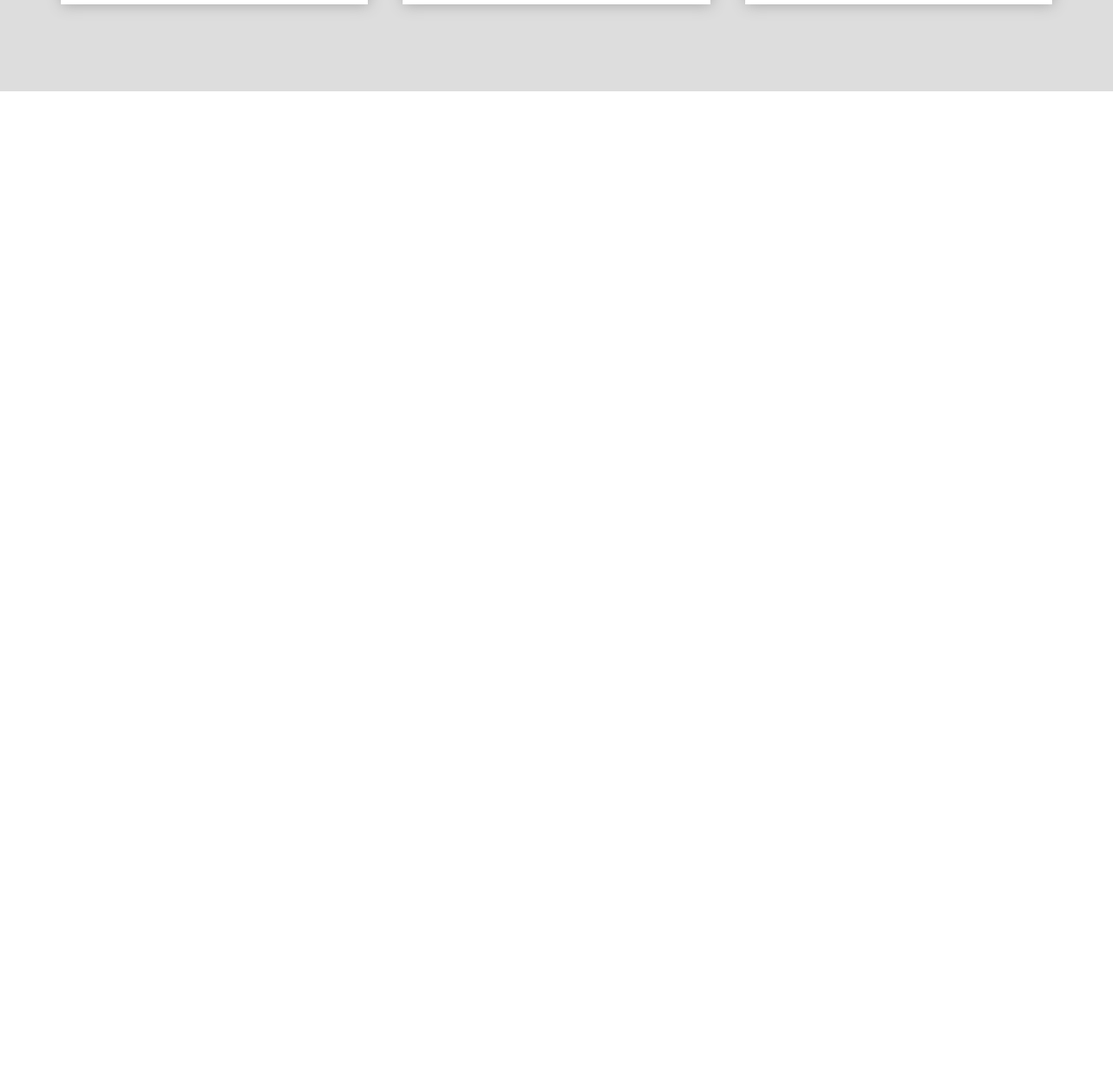
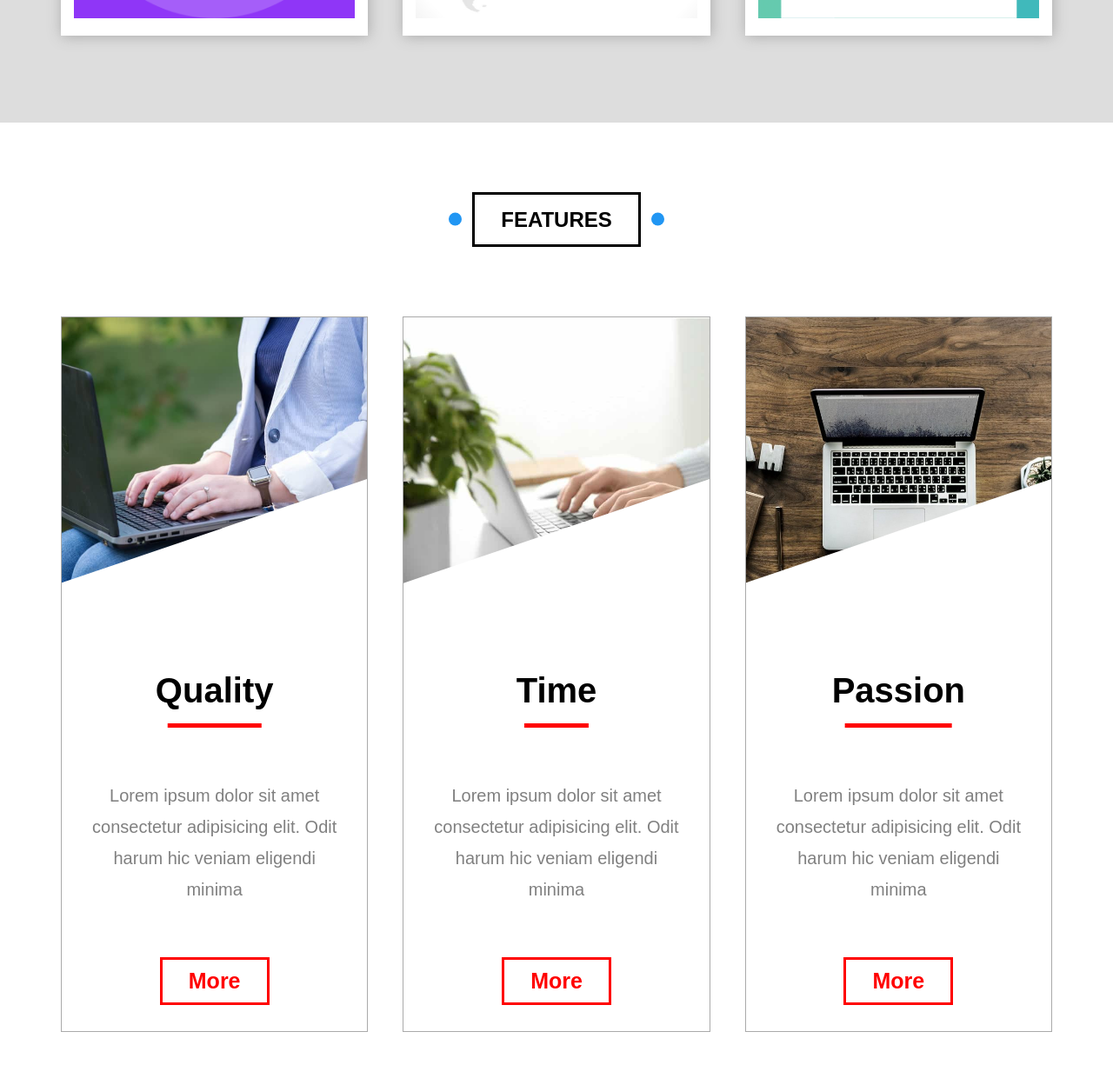
Before and after one commit to Ahmed-Bawazir/Template_Three, a plain HTML site: page index.html in a window 1280 px wide. Shown: the part 2854-4079 px from the top of the page at 87% size. Before the commit the page ends 2959 px from the top, so only its background shows below. Drawn offline with Linux system fonts and the light colour scheme.

Commit message:
Create My Web Site ..

```diff
--- a/css/styly.css
+++ b/css/styly.css
@@ -379,34 +379,30 @@ header .second-nav ul li a i {
   color: var(--main-color);
 }
 /* End Articles */
+/* Start Gallery */
 .gallery {
   background-color: #ddd;
   padding-bottom: 100px;
-
 }
-.gallery .gallery-content{
+.gallery .gallery-content {
   display: grid;
   grid-template-columns: repeat(auto-fill, minmax(300px, 1fr));
   gap: 40px;
 }
-.gallery .gallery-content .box-image{
-  display: flex;
-  justify-content: center;
-  align-items: center;
+.gallery .gallery-content .box-image {
+  padding: 15px;
   background-color: white;
   box-shadow: 1px 1px 15px 0px #aaa;
   transition: var(--transitionTime);
 }
-.gallery .gallery-content .box-image:hover{
+.gallery .gallery-content .box-image:hover {
   box-shadow: 5px 5px 15px 0px gray;
 }
-.gallery .gallery-content .box-image .image{
-  max-width: 95%;
+.gallery .gallery-content .box-image .image {
   overflow: hidden;
-  max-height: 95%;
   position: relative;
 }
-.gallery .gallery-content .box-image .image::before{
+.gallery .gallery-content .box-image .image::before {
   content: "";
   position: absolute;
   width: 0;
@@ -415,23 +411,120 @@ header .second-nav ul li a i {
   top: 50%;
   left: 50%;
   border-radius: 50%;
-  transform: translate(-50%,-50%);
+  transform: translate(-50%, -50%);
   z-index: 1;
+  opacity: 1;
+}
+.gallery .gallery-content .box-image .image:hover::before {
+  animation: flashing 0.6s;
+}
+.gallery .gallery-content .box-image .image img {
+  max-width: 100%;
+  transition: var(--transitionTime);
+}
+.gallery .gallery-content .box-image:hover .image img {
+  transform: rotate(5deg) scale(1.1);
+}
+/* Start Features */
+.features {
+  padding-bottom: 100px;
+}
+.features .features-content {
+  display: grid;
+  grid-template-columns: repeat(auto-fill, minmax(300px, 1fr));
+  gap: 40px;
+  text-align: center;
+}
+.features .features-content .feature {
+  border: 1px solid #aaa;
+}
+.features .features-content .feature .img-feature {
+  overflow: hidden;
+  position: relative;
+}
+.features .features-content .feature .img-feature::before {
+  /*overlay*/
+  content: "";
+  position: absolute;
+  width: 100%;
+  height: 100%;
+  top: 0;
+  left: 0;
+}
+.features .features-content .feature .img-feature::after {
+  content: "";
+  position: absolute;
+  bottom: 0;
+  right: 0;
+  border-style: solid;
+  border-color: transparent transparent white transparent;
+  border-width: 0 0 170px 500px;
   transition: var(--transitionTime);
 
 }
-.gallery .gallery-content .box-image .image:hover::before{
-  animation:hover-image linear forwards .5s;
-}
-.gallery .gallery-content .box-image .image img{
- max-width: 100%;
- transition: var(--transitionTime);
-}
-.gallery .gallery-content .box-image:hover .image img{
-  transform: rotate(5deg) scale(1.1);
+.features .features-content .feature:hover .img-feature:after {
+  border-width: 0px 500px 170px 0px;
 }
 
+.features .features-content .feature .img-feature img {
+  max-width: 100%;
+}
 
+.features .features-content .feature h1 {
+  padding: 20px 0;
+  font-size: 40px;
+  position: relative;
+  width: fit-content;
+  margin: 30px auto;
+}
+.features .features-content .feature h1:after {
+  content: "";
+  width: 80%;
+  height: 5px;
+  background-color: red;
+  position: absolute;
+  bottom: 0;
+  left: 50%;
+  transform: translateX(-50%);
+}
+.features .features-content .feature p {
+  padding: 30px;
+  color: gray;
+  line-height: 1.8;
+  margin-bottom: 30px;
+  font-size: 20px;
+}
+.features .features-content .feature a {
+  font-size: 25px;
+  display: block;
+  width: fit-content;
+  text-decoration: none;
+  font-weight: bold;
+  border: red 3px solid;
+  color: red;
+  padding: 10px 30px;
+  margin: 0 auto 30px;
+  position: relative;
+
+}
+.features .features-content .feature a::before{
+  content: "";
+  width: 0;
+  height: 100%;
+  position: absolute;
+  top: -1px;
+  left: 0;
+  background-color: red;
+  transition: var(--transitionTime);
+  z-index: -1;
+}
+.features .features-content .feature:hover a{
+  color: white;
+}
+.features .features-content .feature:hover a::before {
+  width: 100%;
+}
+/* End Features */
 /*Start Animations*/
 @keyframes up-and-down {
   0%,
@@ -484,7 +577,6 @@ header .second-nav ul li a i {
     width: 50%;
     height: 100%;
     z-index: -1;
-
   }
 }
 @keyframes move-arrow {
@@ -496,19 +588,16 @@ header .second-nav ul li a i {
     right: 0px;
   }
 }
-@keyframes hover-image {
-  0% {
-    width: 0;
-   height: 0;
+@keyframes flashing {
+  0%,
+  40% {
+    opacity: 1;
   }
 
-  90% {
-    width: 110%;
-    height: 114%;
+  100% {
+    opacity: 0;
+    width: 200%;
+    height: 200%;
   }
-  100% {
-   color:transparent
-  }
-
 }
 /*End Animations*/
--- a/index.html
+++ b/index.html
@@ -223,7 +223,7 @@
     </div>
     <!-- End Articles -->
     <!-- Start Gallery -->
-    <div class="gallery">
+    <div class="gallery" id="gallery">
       <div class="container">
         <div class="main-title">
           <h2>Gallery</h2>
@@ -263,5 +263,34 @@
       </div>
     </div>
     <!-- End Gallery -->
+    <!-- Start Features -->
+    <div class="features" id="features">
+      <div class="container">
+        <div class="main-title">
+          <h2>Features</h2>
+        </div>
+        <div class="features-content">
+          <div class="feature">
+            <div class="img-feature"><img src="./images/features-01.jpg" alt=""></div>
+            <h1>Quality</h1>
+            <p>Lorem ipsum dolor sit amet consectetur adipisicing elit. Odit harum hic veniam eligendi minima</p>
+            <a href="#">More</a>
+          </div>
+          <div class="feature">
+            <div class="img-feature"><img src="./images/features-02.jpg" alt=""></div>
+            <h1>Time</h1>
+            <p>Lorem ipsum dolor sit amet consectetur adipisicing elit. Odit harum hic veniam eligendi minima</p>
+            <a href="#">More</a>
+          </div>
+          <div class="feature">
+            <div class="img-feature"><img src="./images/features-03.jpg" alt=""></div>
+            <h1>Passion</h1>
+            <p>Lorem ipsum dolor sit amet consectetur adipisicing elit. Odit harum hic veniam eligendi minima</p>
+            <a href="#">More</a>
+          </div>
+        </div>
+      </div>
+    </div>
+    <!-- End Features -->
   </body>
 </html>
```
